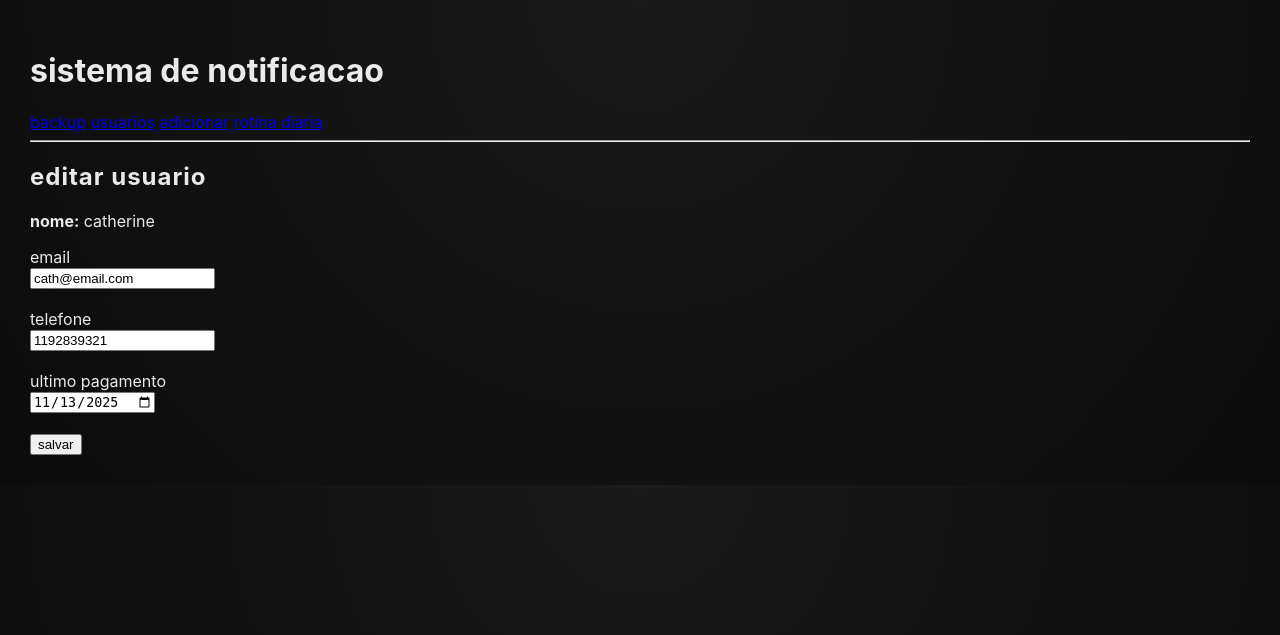
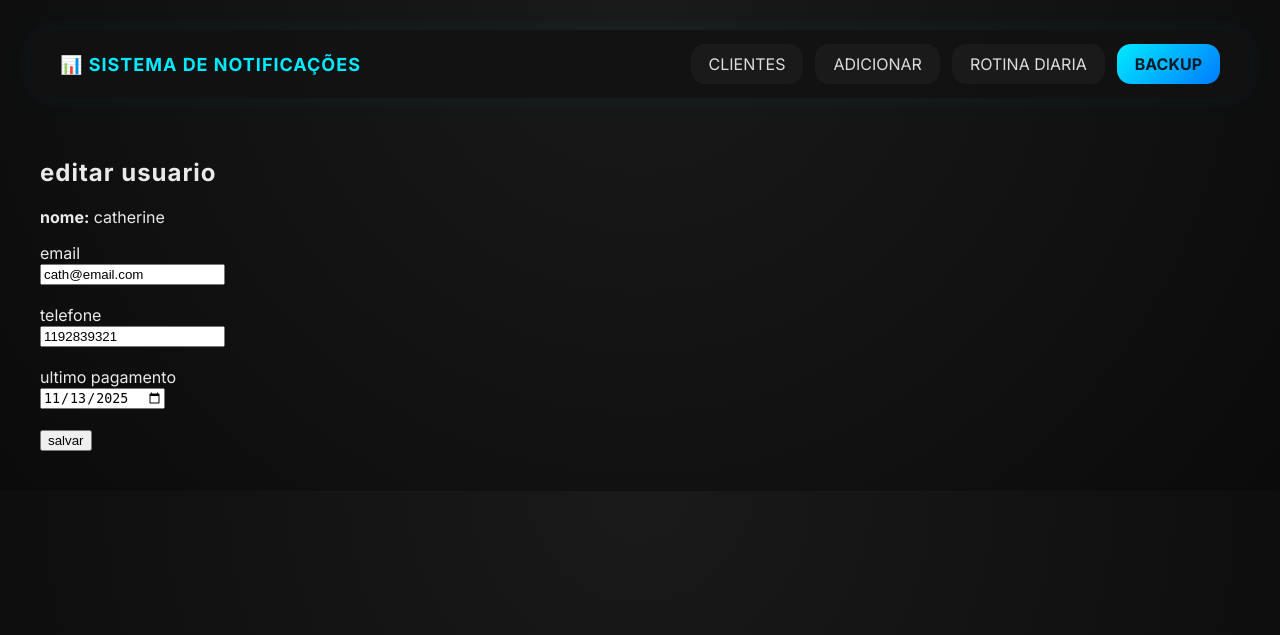
Before and after one commit to gabrielpasternakme/bancodelreyna, a Flask app: page /editar/1 in a window 1280 px wide. Shown: the top 635 px of the page. Run offline with Flask 3, Linux system fonts and the light colour scheme; data comes from the database, SQL or seed files in the repository.

Commit message:
Update base.html

```diff
--- a/templates/base.html
+++ b/templates/base.html
@@ -2,25 +2,28 @@
 <html lang="pt-br">
 <head>
     <meta charset="UTF-8">
-    <title>sistema de notificacao</title>
+    <title>SISTEMA DE NOTICAÇÕES</title>
+    <link href="https://fonts.googleapis.com/css2?family=Inter:wght@300;400;600;700&display=swap" rel="stylesheet">
     <link rel="stylesheet" href="{{ url_for('static', filename='style.css') }}">
+
 </head>
 <body>
+    <header class="topbar">
+  <div class="logo">📊 SISTEMA DE NOTIFICAÇÕES</div>
 
-    <div class="container">
-        <h1>sistema de notificacao</h1>
+  <nav class="menu-topo">
+    <a href="/" class="top-btn">CLIENTES</a>
+    <a href="/adicionar" class="top-btn">ADICIONAR</a>
+    <a href="/rotina" class="top-btn">ROTINA DIARIA</a>
+    <a href="/backup" class="top-btn destaque">BACKUP</a>
+  </nav>
+</header>
 
-        <nav>
-            <a href="/backup">backup</a>
-            <a href="/">usuarios</a>
-            <a href="/adicionar">adicionar</a>
-            <a href="/rotina">rotina diaria</a>
-        </nav>
+<div class="conteudo">
+  {% block conteudo %}{% endblock %}
+</div>
 
-        <hr>
-
-        {% block conteudo %}{% endblock %}
-    </div>
 
 </body>
+
 </html>
```
